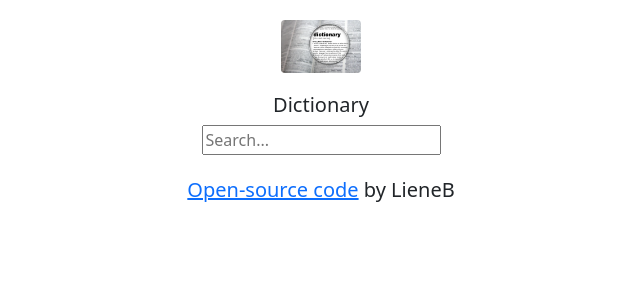
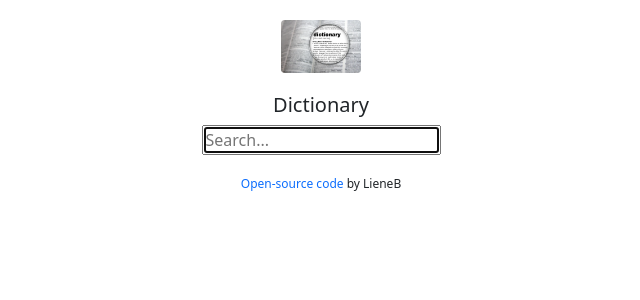
Before and after one commit to Liene31/dictionary-app-react, a React (Create React App) app: page / in a window 1280 px wide. Shown: the top 300 px of the page, without its empty margins (319-959 px from the left). Built offline with nearby package versions, Linux system fonts and the light colour scheme.

Commit message:
Updated styling

```diff
--- a/src/App.css
+++ b/src/App.css
@@ -5,7 +5,7 @@
   width: 80px;
 }
 
-.App h1, footer{
+.App h1 {
   text-align: center;
   font-size: 20px;
 }
@@ -13,4 +13,10 @@
 .App footer {
   text-align: center;
   margin: 20px;
+  font-size: 12px;
+
 }
+
+.App a {
+  text-decoration: none;
+}
--- a/src/App.js
+++ b/src/App.js
@@ -10,7 +10,9 @@ export default function App() {
           <img src={dictionary} alt="dictionary" class="rounded" />
           <h1>Dictionary</h1>
         </header>
-        <Dictionary />
+        <main>
+          <Dictionary />
+        </main>
         <footer>
           <a
             href="https://github.com/Liene31/dictionary-app-react"
--- a/src/Dictionary.js
+++ b/src/Dictionary.js
@@ -15,7 +15,12 @@ export default function Dictionary() {
   return (
     <div className="Dictionary" onSubmit={handleSubmit}>
       <form>
-        <input type="search" placeholder="Search..." onChange={getValue} />
+        <input
+          type="search"
+          placeholder="Search..."
+          autoFocus={true}
+          onChange={getValue}
+        />
       </form>
     </div>
   );
```
